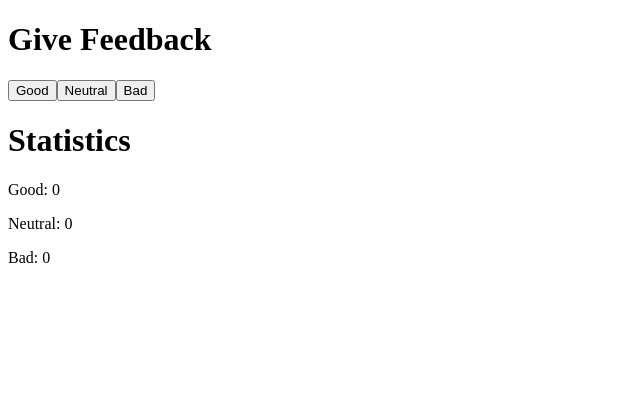
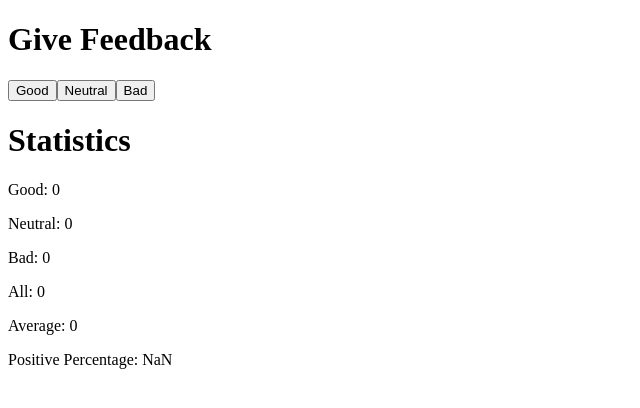
Before and after one commit to annabeatrizzz/full-stack-open-solutions, a React (Vite) app in the folder 1_Introduction-to-React/unicafe/: page / in a window 1280 px wide. Shown: the top 408 px of the page, without its empty margins (0-640 px from the left). Built offline with nearby package versions, Linux system fonts and the light colour scheme.

Commit message:
Exercise 1.7

```diff
--- a/1_Introduction-to-React/unicafe/src/App.jsx
+++ b/1_Introduction-to-React/unicafe/src/App.jsx
@@ -36,6 +36,10 @@ const App = () => {
     setBad(bad+1)
   }
 
+  const sumOfAll = good + neutral + bad
+  const average = (good*1) + (bad*-1)
+  const pctOfPositive = (good*100)/sumOfAll
+
   return (
     <div>
       <Title title="Give Feedback" />
@@ -47,6 +51,9 @@ const App = () => {
       <Result title='Good' value={good} />
       <Result title='Neutral' value={neutral} />
       <Result title='Bad' value={bad} />
+      <Result title='All' value={sumOfAll} />
+      <Result title='Average' value={average} />
+      <Result title='Positive Percentage' value={pctOfPositive} />
 
     </div>
   )
```
